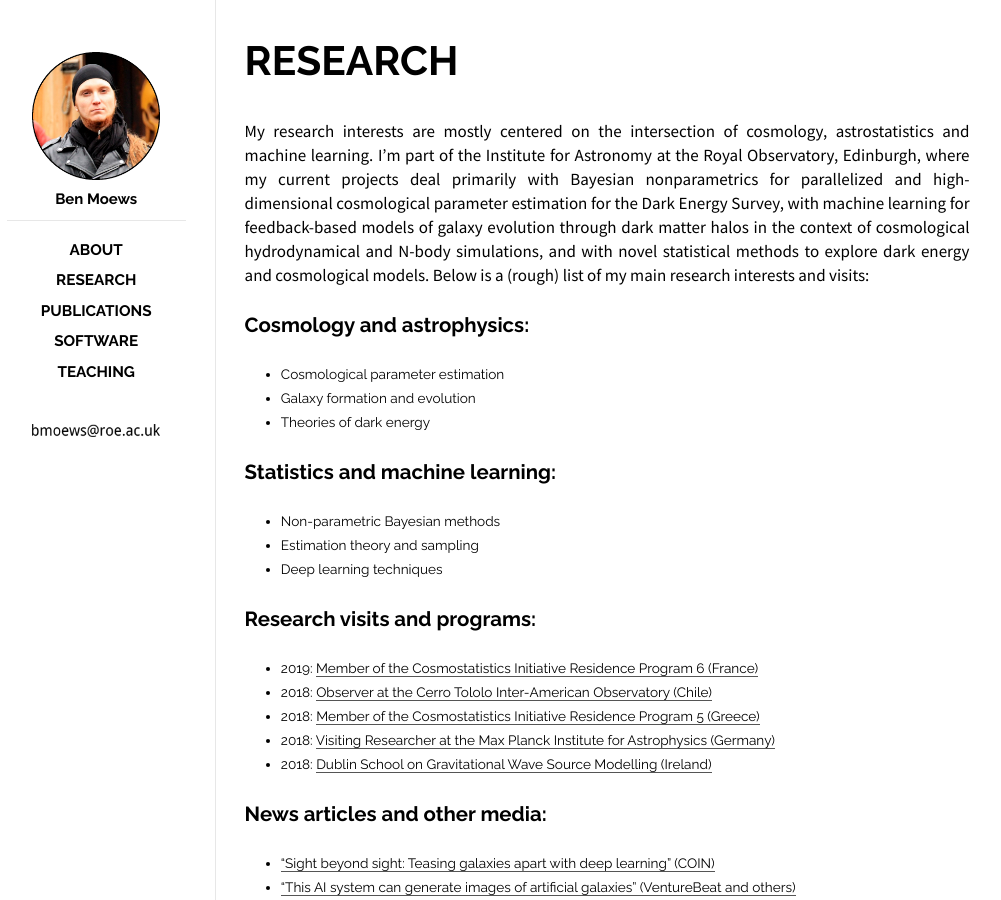
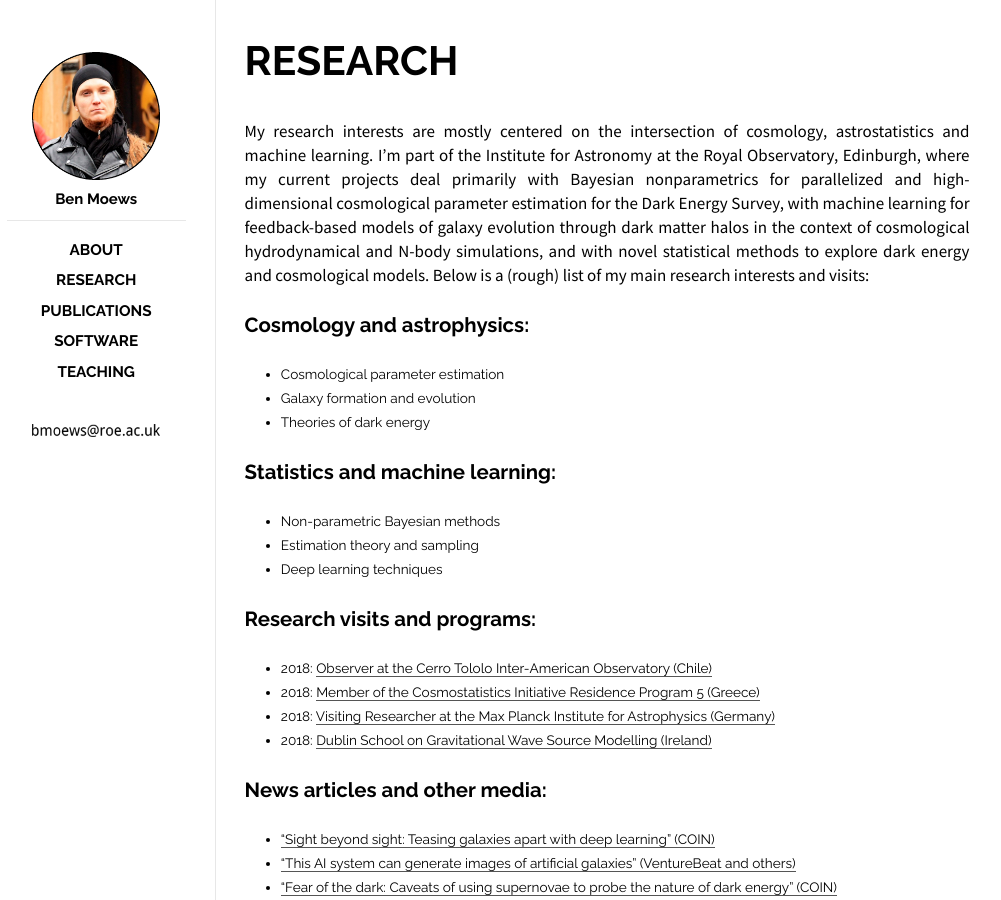
Before and after one commit to moews/moews.github.io, a Jekyll site: the page built from _posts/2017-03-26-research.md, in a window 1280 px wide. Shown: the whole page, without its empty margins (143-1144 px from the left). Built offline with Jekyll 4.4.1, drawn with Linux system fonts in a browser that asks for light colours.

Commit message:
Update 2017-03-26-research.md

```diff
--- a/_posts/2017-03-26-research.md
+++ b/_posts/2017-03-26-research.md
@@ -24,7 +24,6 @@
 
 ## Research visits and programs:
 
-* 2019: [Member of the Cosmostatistics Initiative Residence Program 6 (France)](https://cosmostatistics-initiative.org/residence-programs/crp6/)
 * 2018: [Observer at the Cerro Tololo Inter-American Observatory (Chile)](http://www.ctio.noao.edu/noao)
 * 2018: [Member of the Cosmostatistics Initiative Residence Program 5 (Greece)](https://cosmostatistics-initiative.org/residence-programs/coin-residence-program-5-chania-greece/)
 * 2018: [Visiting Researcher at the Max Planck Institute for Astrophysics (Germany)](https://www.mpa-garching.mpg.de)
```
